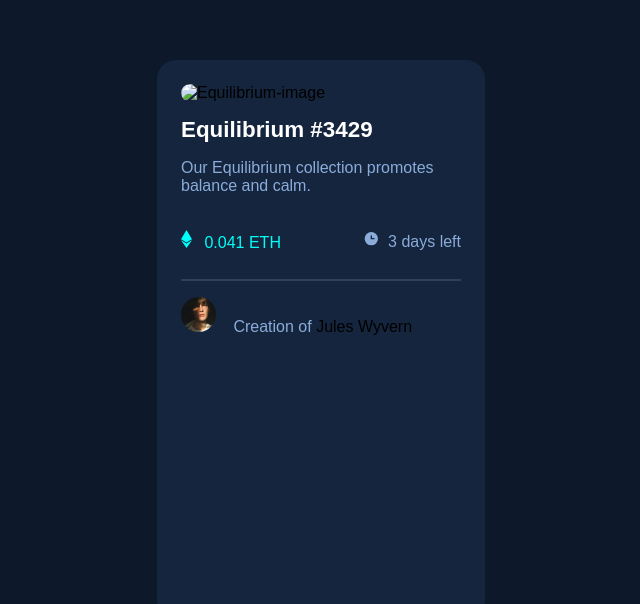
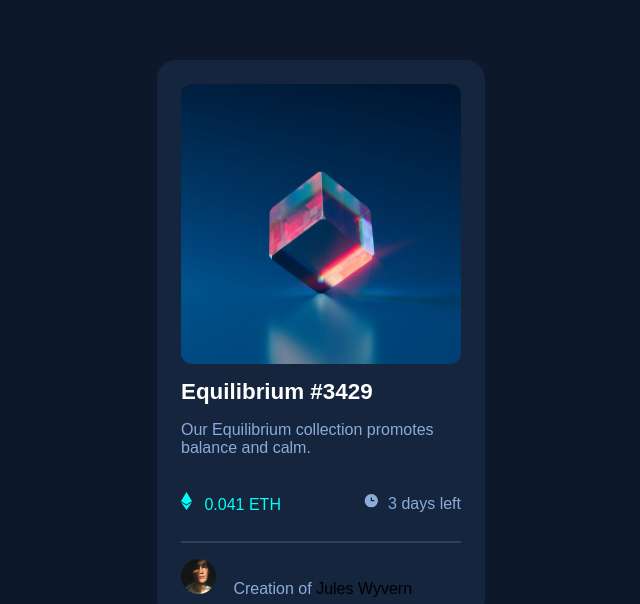
Before and after one commit to Muzzammil12M/mosebolatan, a plain HTML site: page index.html in a window 1280 px wide. Shown: the part 340-944 px from the top of the page, without its empty margins (319-959 px from the left). Drawn offline with Linux system fonts and the light colour scheme; files whose address does not match are found by name.

Commit message:
Update index.html

```diff
--- a/index.html
+++ b/index.html
@@ -97,7 +97,7 @@
     <div id="container">
       <div>
         <div id="img1">
-          <img src="/images/image-equilibrium.jpg" alt="Equilibrium-image" class="image1">
+          <img src="image-equilibrium.jpg" alt="Equilibrium-image" class="image1">
         </div>
           <div class="body">
             <div class="contents">
```
